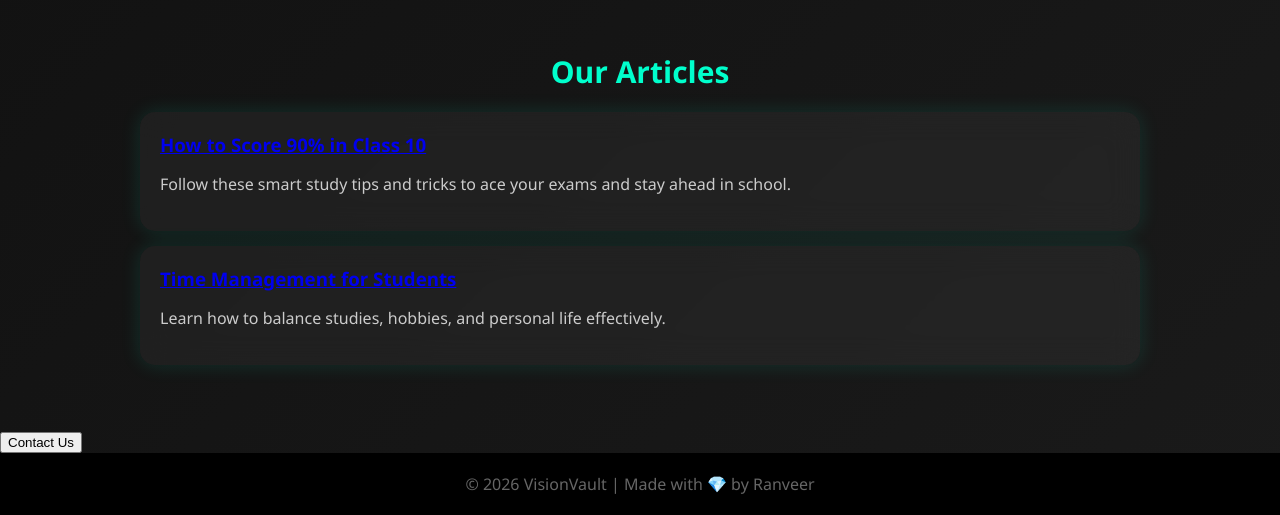
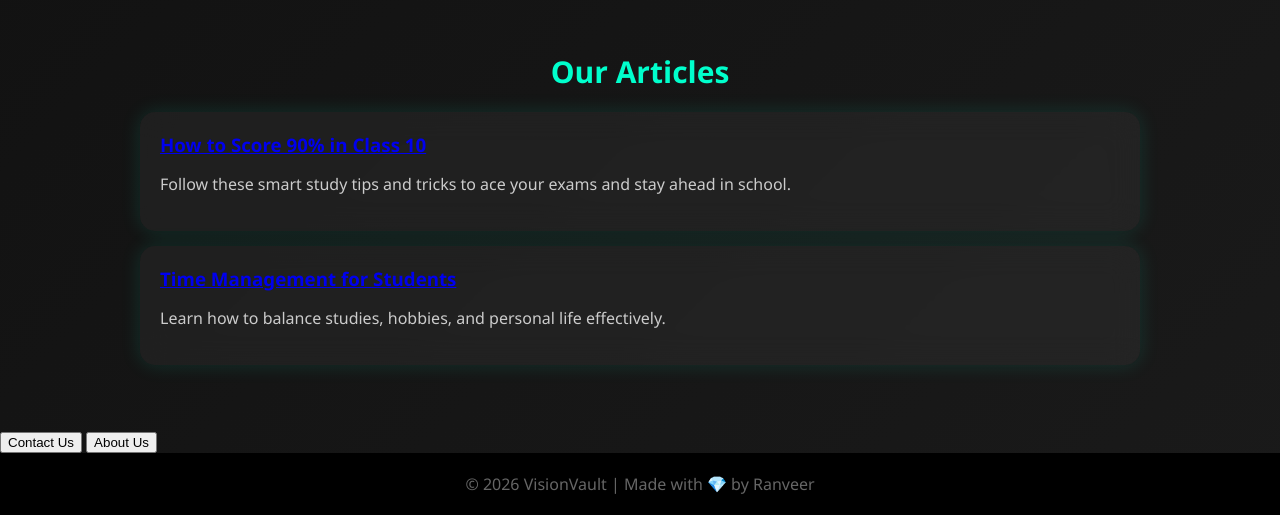
Before and after one commit to visionvaultofficial2-pixel/visionvault, a plain HTML site: page index.html in a window 1280 px wide. Shown: the part 744-1259 px from the top of the page. Drawn offline with Linux system fonts and the light colour scheme.

Commit message:
Update index.html

```diff
--- a/index.html
+++ b/index.html
@@ -172,6 +172,7 @@
 
   <!-- Contact Section -->
   <a href="contact.html"><button>Contact Us</button></a>
+  <a href="about.html"><button>About Us</button></a>
   <!-- Footer -->
   <footer>
     &copy; 2026 VisionVault | Made with 💎 by Ranveer
```
